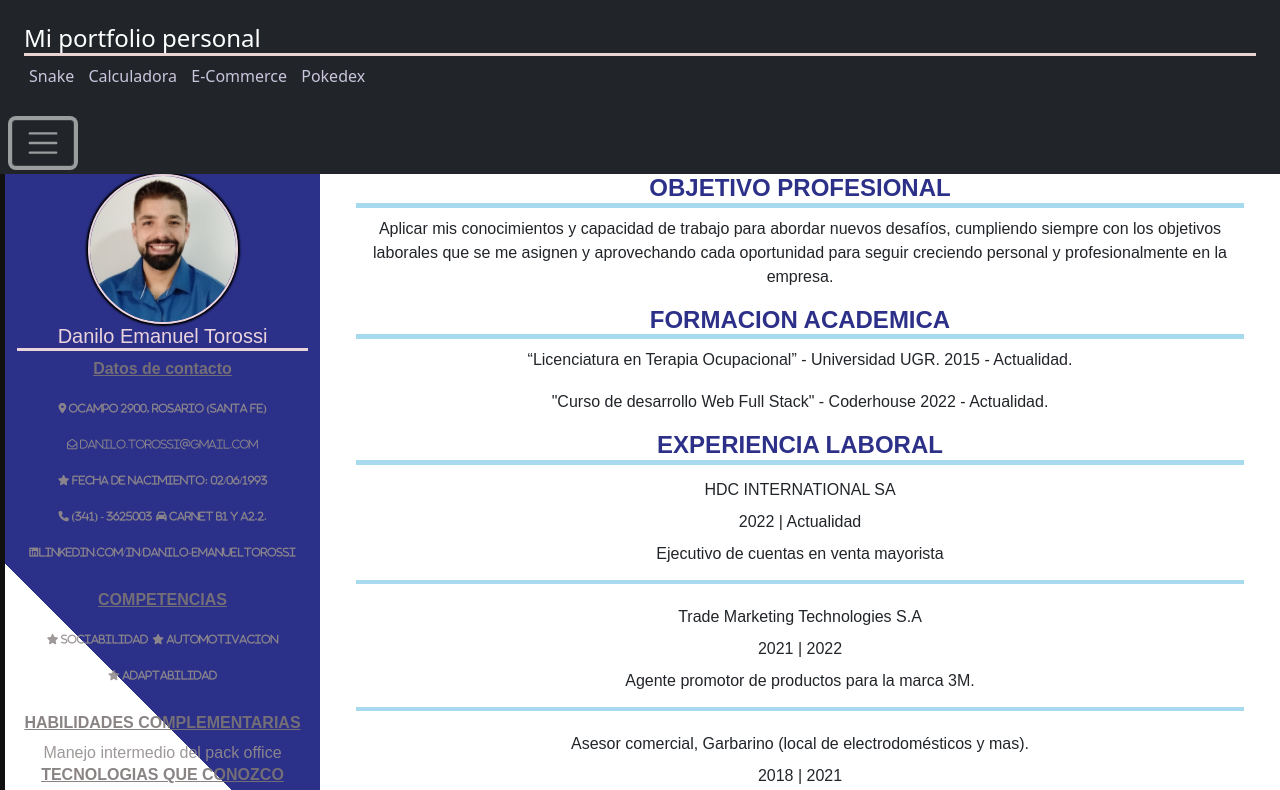
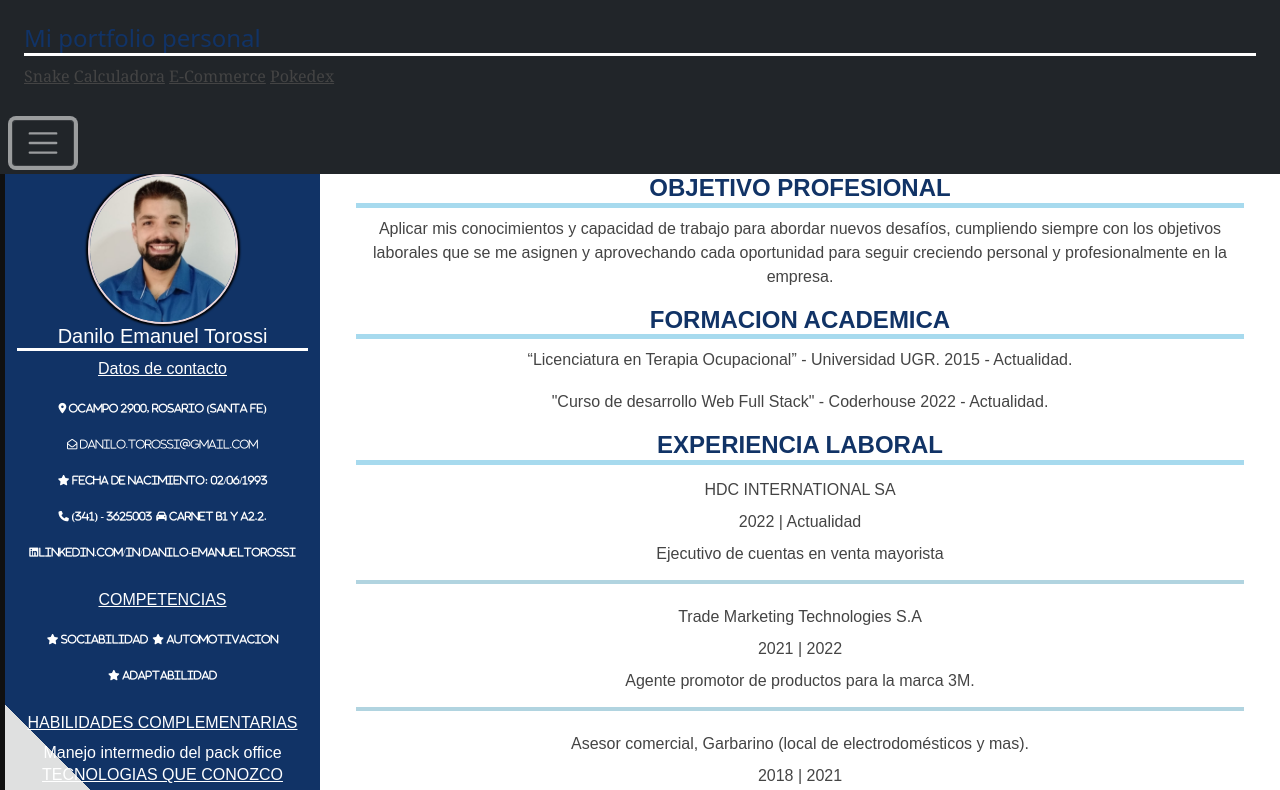
Before and after one commit to DaniloTorossi/curriculum, a plain HTML site: page index.html in a window 1280 px wide. Both pictures are taken after a click on the button "Toggle navigation". Shown: the top 790 px of the page. Drawn offline with nearby package versions, Linux system fonts and the light colour scheme.

Commit message:
retoques de estilo

```diff
--- a/index.html
+++ b/index.html
@@ -1,28 +1,22 @@
 <!DOCTYPE html>
 <html lang="es">
+
 <head>
   <meta charset="utf-8" />
   <meta name="viewport" content="width=device-width, initial-scale=1" />
 
   <!-- Bootstrap CSS -->
-    <link
-      href="https://cdn.jsdelivr.net/npm/bootstrap@5.0.2/dist/css/bootstrap.min.css"
-      rel="stylesheet"
-      integrity="sha384-EVSTQN3/azprG1Anm3QDgpJLIm9Nao0Yz1ztcQTwFspd3yD65VohhpuuCOmLASjC"
-      crossorigin="anonymous"
-    />
+  <link href="https://cdn.jsdelivr.net/npm/bootstrap@5.0.2/dist/css/bootstrap.min.css" rel="stylesheet"
+    integrity="sha384-EVSTQN3/azprG1Anm3QDgpJLIm9Nao0Yz1ztcQTwFspd3yD65VohhpuuCOmLASjC" crossorigin="anonymous" />
   <link rel="stylesheet" href="style.css" />
-    <script
-      src="https://kit.fontawesome.com/83208cb798.js"
-      crossorigin="anonymous"
-    ></script>
+  <script src="https://kit.fontawesome.com/83208cb798.js" crossorigin="anonymous"></script>
   <title>Mi CV</title>
 </head>
 
 <body>
   <div class="collapse" id="navbarToggleExternalContent">
     <div class="bg-dark p-4">
-        <h5 class="text-white h4">Mi portfolio personal</h5>
+      <h5 class="h4">Mi portfolio personal</h5>
       <a href="https://danilotorossi.github.io/snake/">Snake</a>
       <a href="https://calculadorajs-pearl.vercel.app/">Calculadora</a>
       <a href="https://distribuidora-del-abasto.vercel.app/">E-Commerce</a>
@@ -31,20 +25,13 @@
   </div>
   <nav class="navbar navbar-dark bg-dark">
     <div class="container-fluid">
-        <button
-          class="navbar-toggler"
-          type="button"
-          data-bs-toggle="collapse"
-          data-bs-target="#navbarToggleExternalContent"
-          aria-controls="navbarToggleExternalContent"
-          aria-expanded="false"
-          aria-label="Toggle navigation"
-        >
+      <button class="navbar-toggler" type="button" data-bs-toggle="collapse"
+        data-bs-target="#navbarToggleExternalContent" aria-controls="navbarToggleExternalContent" aria-expanded="false"
+        aria-label="Toggle navigation">
         <span class="navbar-toggler-icon"></span>
       </button>
     </div>
   </nav>
-
   <div class="container-fluid">
     <div class="row">
       <div class="col-3 container-sm-12 datos-personales">
@@ -56,28 +43,15 @@
           <span>
             <h6>Datos de contacto</h6>
           </span>
-            <span
-              ><i class="fa-solid fa-location-dot">
-                Ocampo 2900, Rosario (Santa Fe)</i
-              ></span
-            >
-            <span
-              ><i class="fa-regular fa-envelope-open">
-                Danilo.torossi@gmail.com</i
-              ></span
-            >
-            <span
-              ><i class="fa-solid fa-star">
-                Fecha de nacimiento: 02/06/1993</i
-              ></span
-            >
+          <span><i class="fa-solid fa-location-dot">
+              Ocampo 2900, Rosario (Santa Fe)</i></span>
+          <span><i class="fa-regular fa-envelope-open">
+              Danilo.torossi@gmail.com</i></span>
+          <span><i class="fa-solid fa-star">
+              Fecha de nacimiento: 02/06/1993</i></span>
           <span><i class="fa-solid fa-phone"> (341) - 3625003</i></span>
           <span><i class="fa-solid fa-car"> Carnet B1 y A2.2.</i></span>
-            <span
-              ><i class="fa-brands fa-linkedin"
-                >linkedin.com/in/danilo-emanueltorossi</i
-              ></span
-            >
+          <span><i class="fa-brands fa-linkedin">linkedin.com/in/danilo-emanueltorossi</i></span>
           <br />
           <br />
           <h6>COMPETENCIAS</h6>
@@ -183,10 +157,9 @@
       </div>
     </div>
   </div>
-    <script
-      src="https://cdn.jsdelivr.net/npm/bootstrap@5.0.2/dist/js/bootstrap.bundle.min.js"
+  <script src="https://cdn.jsdelivr.net/npm/bootstrap@5.0.2/dist/js/bootstrap.bundle.min.js"
     integrity="sha384-MrcW6ZMFYlzcLA8Nl+NtUVF0sA7MsXsP1UyJoMp4YLEuNSfAP+JcXn/tWtIaxVXM"
-      crossorigin="anonymous"
-    ></script>
+    crossorigin="anonymous"></script>
 </body>
+
 </html>
--- a/style.css
+++ b/style.css
@@ -4,15 +4,20 @@
   box-sizing: border-box;
 }
 
+.h4 {
+  color: #113366;
+}
+
 a {
-  color: #cac5dd;
-  text-decoration: none;
-  padding: 5px;
-  font-size: 1rem;
+  font-weight: 200;
+  font-family: Cambria, Cochin, Georgia, Times, "Times New Roman", serif;
+  color: #444444;
 }
+
 a:hover {
-  color: rgb(255, 123, 0);
-  text-decoration: underline 1.5px coral;
+  color: rgb(167, 218, 238);
+  box-shadow: 0px 1.5px 1.5px 0px #fff;
+  text-decoration: underline 1.5px #113366;
 }
 
 .contenedor {
@@ -23,11 +28,10 @@ a:hover {
   width: 100%;
 }
 .datos-personales {
-  background: linear-gradient(225deg, #0a0f75dc 50%,#ffffffe6 50%);
+  background: linear-gradient(225deg, #113366 60%, #dfe0e0 20%);
   border-left: #101010 5px solid;
   text-align: center;
 }
-
 .foto-perfil {
   width: 100%;
   max-width: 150px;
@@ -37,20 +41,21 @@ a:hover {
 }
 
 h5 {
-    color: #ffe6e6e6;
-    border-bottom: 3px solid #ffe6e6e6;
+  color: #fff;
+  border-bottom: 3px solid #fff;
 }
 
 h6 {
-    color: #7c7575e6;
+  color: #fff;
   text-decoration-line: underline;
   font-family: Arial, Helvetica, sans-serif;
-    font-weight: 600;
+  font-weight: 300;
 }
 
 i {
-    color: #948d8de6;
+  color: #fff;
   font-size: 0.65rem;
+  font-family: Impact, Haettenschweiler, "Arial Narrow Bold", sans-serif;
 }
 
 strong {
@@ -59,13 +64,13 @@ strong {
 
 .cabecera {
   border-bottom: 5px solid rgb(167, 218, 238);
-  color: #0a0f75dc;
+  color: #113366;
   font-weight: 600;
   font-family: Arial, Helvetica, sans-serif;
 }
 
 .separador {
-  border-bottom: 4px solid rgb(167, 218, 238);
+  border-bottom: 4px solid #b1d4e0;
   line-height: 2rem;
   padding-bottom: 10px;
 }
@@ -97,6 +102,7 @@ font-family: Arial, Helvetica, sans-serif;
   font-size: 1rem;
   text-align: center;
   padding: 1px;
+  color: #444444;
 }
 
 span {
@@ -105,12 +111,11 @@ span {
   font-size: 1.5rem;
 }
 
-
 .p-text {
-color: #948d8de6;
+  color: #fff;
   font-size: 1rem;
+  font-family: Arial, Helvetica, sans-serif;
 }
-
 
 @media (max-width: 600px) {
   .container-sm-12 {
```
Lines whose indentation alone changed are shown as unchanged.
